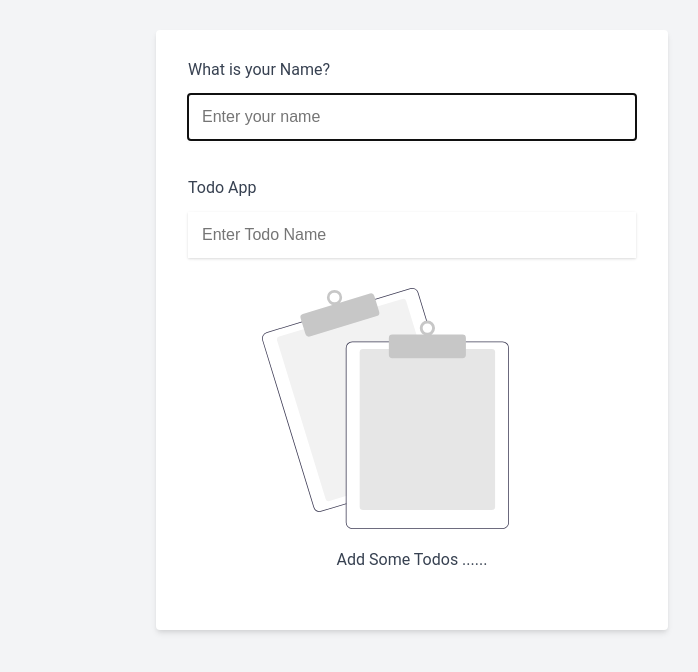
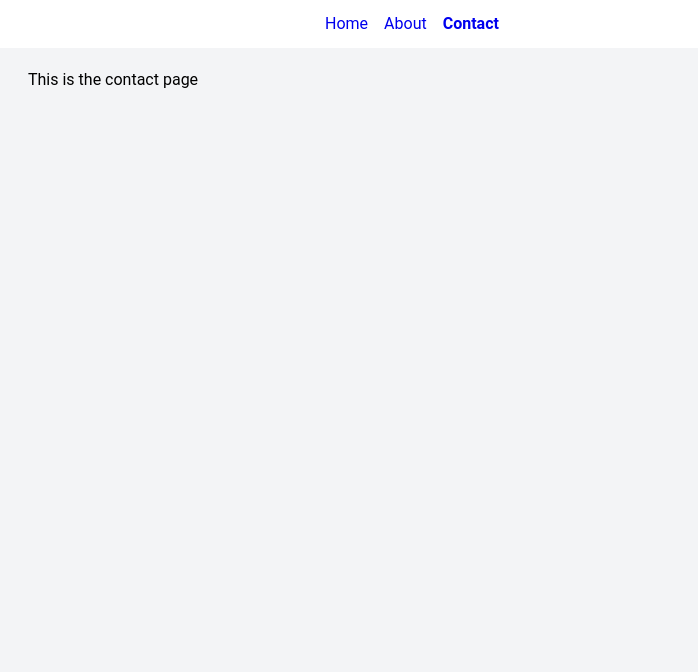
Before and after one commit to amarpaviall/React-Todolist, a React (Create React App) app: page /contact in a window 1280 px wide. Shown: the top 672 px of the page, without its empty margins (228-926 px from the left). Built offline with nearby package versions, Linux system fonts and the light colour scheme.

Commit message:
Navigation Links

```diff
--- a/package.json
+++ b/package.json
@@ -8,6 +8,7 @@
     "@testing-library/user-event": "^13.5.0",
     "react": "^18.3.1",
     "react-dom": "^18.3.1",
+    "react-router-dom": "^6.28.0",
     "react-scripts": "5.0.1",
     "react-transition-group": "^4.4.5",
     "web-vitals": "^2.1.4"
--- a/src/App.css
+++ b/src/App.css
@@ -167,16 +167,15 @@ h2 {
 
 nav {
   background: white;
-  padding: 16px;
-}
-
-nav ul {
-  display: flex;
+  padding: 16px !important;
+  display: flex !important;
   justify-content: center;
   margin: auto;
 }
-
-nav ul li:not(:first-child) {
+nav a {
+  text-decoration: none;
+}
+nav :not(:first-child) {
   margin-left: 16px;
 }
 
--- a/src/components/App.jsx
+++ b/src/components/App.jsx
@@ -56,7 +56,6 @@ function App() {
         todosFiltered,
       }}
     >
-      <div className="todo-app-container">
       <div className="todo-app">
         <div className="name-container">
           <h2>What is your Name?</h2>
@@ -111,7 +110,6 @@ function App() {
             <NoTodos />
           </CSSTransition> */}
       </div>
-      </div>
     </TodosContext.Provider>
   );
 }
--- /dev/null
+++ b/src/components/NavBar.jsx
@@ -0,0 +1,38 @@
+import React from "react";
+import { NavLink } from "react-router-dom";
+
+function NavBar() {
+  return (
+    <nav>
+      <NavLink to="/" className={({ isActive }) => (isActive ? "active" : "")}>
+        Home
+      </NavLink>
+      <NavLink
+        to="/about"
+        className={({ isActive }) => (isActive ? "active" : "")}
+      >
+        About
+      </NavLink>
+      <NavLink
+        to="/contact"
+        className={({ isActive }) => (isActive ? "active" : "")}
+      >
+        Contact
+      </NavLink>
+      {/* <ul>
+        <li>
+          <a href="/">Home</a>
+
+        </li>
+        <li>
+          <a href="/about">About</a>
+        </li>
+        <li>
+          <a href="/contact">Contact</a>
+        </li>
+      </ul> */}
+    </nav>
+  );
+}
+
+export default NavBar;
--- a/src/index.js
+++ b/src/index.js
@@ -1,13 +1,13 @@
 import React from "react";
 import ReactDOM from "react-dom/client";
 import "./index.css";
-import App from "./components/App.jsx";
 import reportWebVitals from "./reportWebVitals";
+import Root from "./pages/Root.jsx";
 
 const root = ReactDOM.createRoot(document.getElementById("root"));
 root.render(
   <React.StrictMode>
-    <App />
+    <Root />
   </React.StrictMode>
 );
 
--- /dev/null
+++ b/src/pages/About.jsx
@@ -0,0 +1,7 @@
+import React from "react";
+
+function About() {
+  return <div className="container">This is the about page</div>;
+}
+
+export default About;
--- /dev/null
+++ b/src/pages/Contact.jsx
@@ -0,0 +1,7 @@
+import React from "react";
+
+function Contact() {
+  return <div className="container">This is the contact page</div>;
+}
+
+export default Contact;
--- /dev/null
+++ b/src/pages/Root.jsx
@@ -0,0 +1,22 @@
+import React from "react";
+import App from "../components/App";
+import NavBar from "../components/NavBar";
+import About from "./About";
+import Contact from "./Contact";
+import { BrowserRouter, Routes, Route, Link } from "react-router-dom";
+function Root() {
+  return (
+    <div className="todo-app-container">
+      <BrowserRouter>
+        <NavBar />
+        <Routes>
+          <Route path="" element={<App />}></Route>
+          <Route path="/about" element={<About />}></Route>
+          <Route path="/contact" element={<Contact />}></Route>
+        </Routes>
+      </BrowserRouter>
+    </div>
+  );
+}
+
+export default Root;
```
Also changed, not shown: 1 other file (tests, documents, lock files or other folders). Lines whose indentation alone changed are shown as unchanged.
